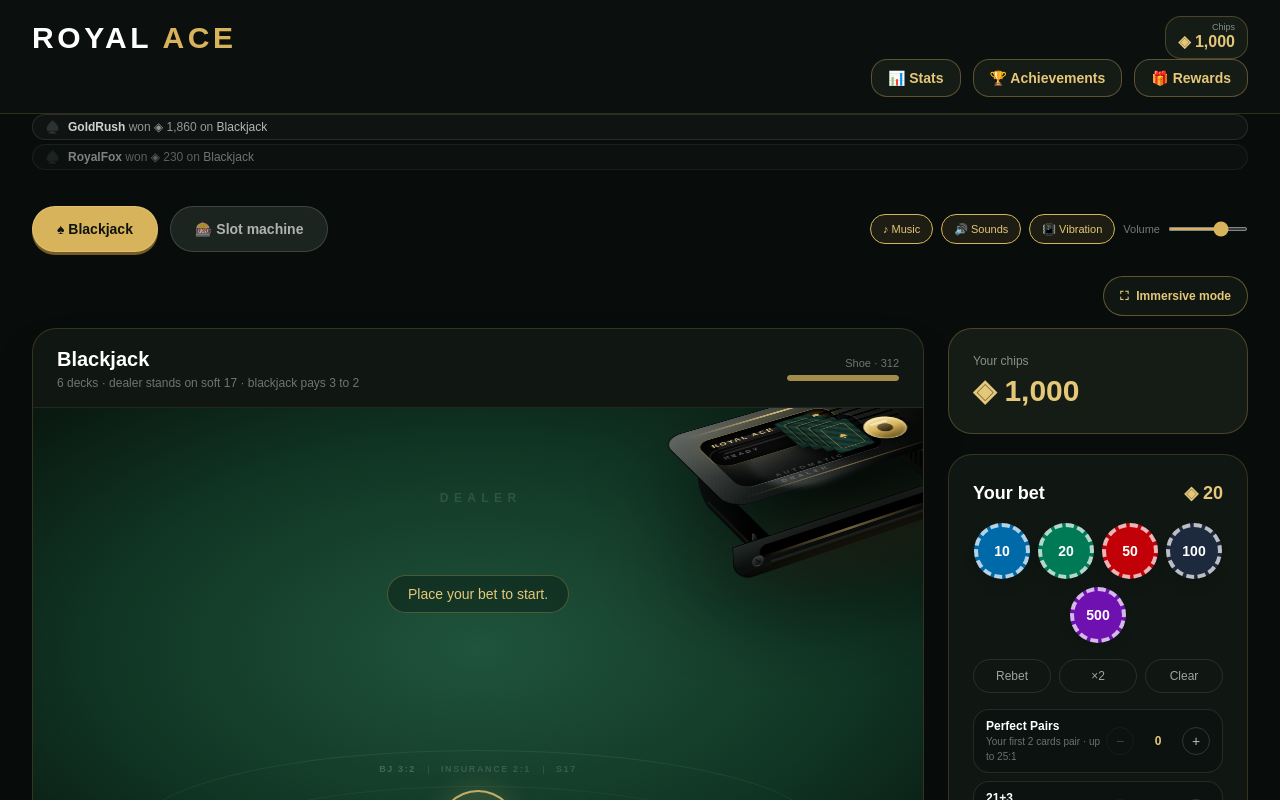
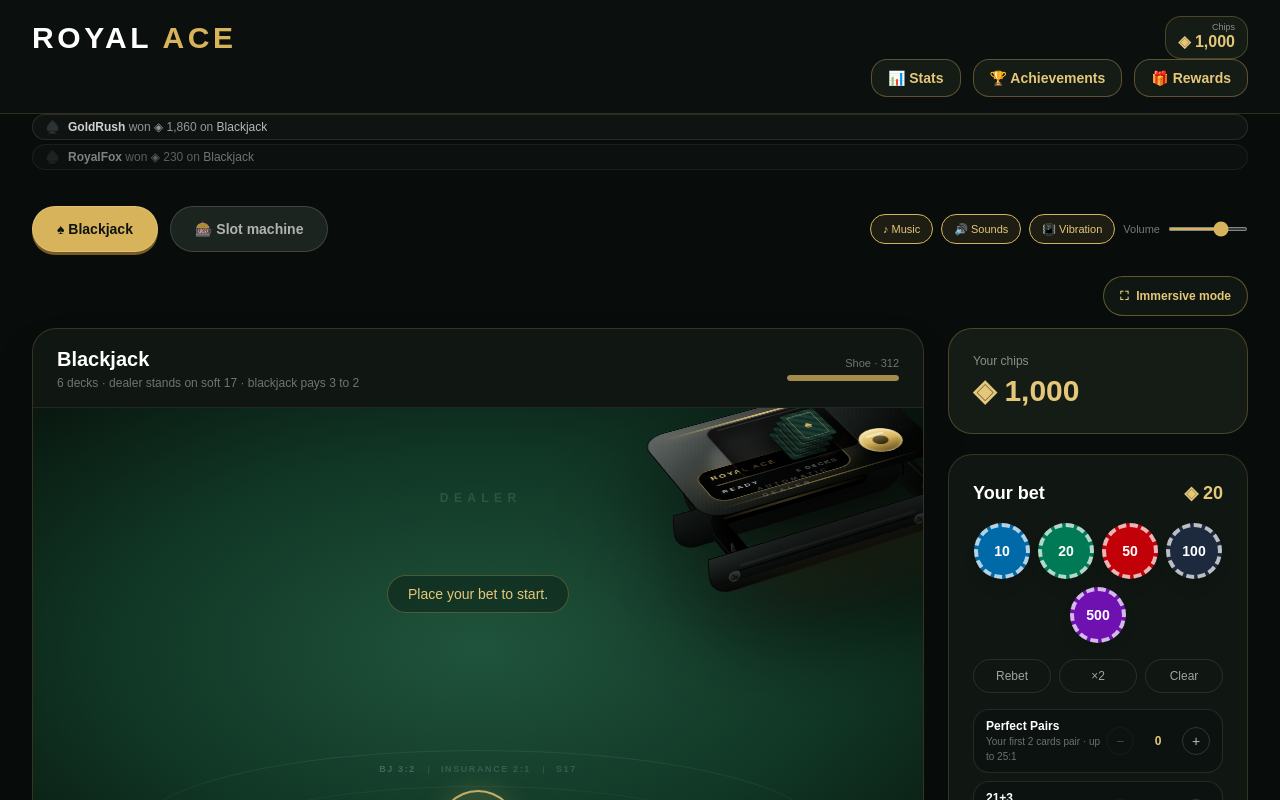
Before and after one commit to chritix7/royal-ace, a Next.js app: page / in a window 1280 px wide. Shown: the top 800 px of the page. Built offline with nearby package versions, Linux system fonts and the light colour scheme.

Commit message:
Update DealerShoe.tsx

```diff
--- a/components/DealerShoe.tsx
+++ b/components/DealerShoe.tsx
@@ -4,6 +4,33 @@ type ShoeStatus = {
   label: string;
   tone: "gold" | "green" | "red" | "orange" | "white";
 };
+
+const CARD_BG =
+  "repeating-linear-gradient(45deg, #142d27 0 5px, #1b3d33 5px 10px)";
+
+function ShoeCard({
+  className = "",
+  style,
+  children,
+}: {
+  className?: string;
+  style?: React.CSSProperties;
+  children?: React.ReactNode;
+}) {
+  return (
+    <div
+      className={`absolute h-[56px] w-[40px] rounded-[4px] border border-black/60 shadow-[0_10px_20px_rgba(0,0,0,0.6)] ${className}`}
+      style={{ background: CARD_BG, ...style }}
+    >
+      <div className="absolute inset-[5px] flex items-center justify-center rounded-[3px] border border-[#d7b45b]/40 text-[#d7b45b]">
+        ♠
+      </div>
+      <div className="absolute inset-x-[6px] top-[6px] h-[2px] rounded-full bg-white/15" />
+
+      {children}
+    </div>
+  );
+}
 
 export default function DealerShoe({
   className = "",
@@ -14,8 +41,6 @@ export default function DealerShoe({
   status?: ShoeStatus;
   dealTick?: number;
 }) {
-  const label = status.label.toLowerCase();
-
   const [cycle, setCycle] = useState<"idle" | "dispense" | "refill">("idle");
   const firstTick = useRef(true);
 
@@ -48,6 +73,7 @@ export default function DealerShoe({
     status.tone === "orange" || status.label.toLowerCase() === "dealing"
       ? "animate-pulse"
       : "";
+
   return (
     <div
       id="dealer-shoe"
@@ -58,52 +84,48 @@ export default function DealerShoe({
       <div
         className="relative"
         style={{
-          width: "280px",
-          height: "195px",
+          width: "300px",
+          height: "210px",
           transformStyle: "preserve-3d",
-          transform: "rotateX(58deg) rotateZ(-31deg)",
+          transform: "rotateX(56deg) rotateZ(-28deg)",
         }}
       >
-        {/* Ombre de contact au sol */}
+        {/* Ombre au sol */}
         <div
-          className="absolute left-0 top-16 h-[160px] w-[275px] rounded-[60px] bg-black/70 blur-3xl"
-          style={{ transform: "translateZ(-50px)" }}
+          className="absolute left-2 top-20 h-[170px] w-[290px] rounded-[70px] bg-black/75 blur-3xl"
+          style={{ transform: "translateZ(-55px)" }}
         />
 
-        {/* Halo doré sous la machine */}
+        {/* Halo or sous la machine */}
         <div
-          className="absolute left-8 top-24 h-[110px] w-[230px] rounded-full bg-[#d7b45b]/10 blur-2xl"
-          style={{ transform: "translateZ(-30px)" }}
+          className="absolute left-10 top-28 h-[110px] w-[240px] rounded-full bg-[#d7b45b]/10 blur-2xl"
+          style={{ transform: "translateZ(-35px)" }}
         />
 
         {/* Côté gauche */}
         <div
-          className="absolute left-0 top-0 h-[150px] w-[40px] rounded-l-[24px] bg-gradient-to-b from-[#0d1311] via-[#050807] to-black"
+          className="absolute left-0 top-0 h-[160px] w-[42px] rounded-l-[26px] bg-gradient-to-b from-[#111614] via-[#070b09] to-black"
           style={{
             transformOrigin: "right center",
             transform: "rotateY(-90deg)",
           }}
         >
-          <div className="absolute inset-y-5 left-[5px] w-[3px] rounded-full bg-white/[0.07]" />
-          <div className="absolute bottom-6 left-3 h-3 w-3 rounded-full border border-white/10 bg-gradient-to-b from-[#3a3f3d] to-[#0f1312]">
+          <div className="absolute inset-y-6 left-[6px] w-[2px] rounded-full bg-white/[0.08]" />
+          <div className="absolute bottom-7 left-3 h-3 w-3 rounded-full border border-white/10 bg-gradient-to-b from-[#3a3f3d] to-[#0f1312]">
             <div className="absolute left-1/2 top-1/2 h-[1px] w-[7px] -translate-x-1/2 -translate-y-1/2 rotate-45 bg-black/80" />
           </div>
         </div>
 
         {/* Côté droit */}
         <div
-          className="absolute left-[260px] top-0 h-[150px] w-[40px] rounded-r-[24px] border border-black/80 bg-gradient-to-b from-[#242b29] via-[#0e1311] to-[#020403]"
+          className="absolute left-[258px] top-0 h-[160px] w-[42px] rounded-r-[26px] border border-black/80 bg-gradient-to-b from-[#2b3230] via-[#101513] to-[#020403]"
           style={{
             transformOrigin: "left center",
             transform: "rotateY(90deg)",
           }}
         >
-          {/* Reflet métallique */}
-          <div className="absolute inset-y-5 left-[5px] w-[3px] rounded-full bg-white/20" />
-          <div className="absolute inset-y-10 left-[10px] w-[1px] rounded-full bg-white/10" />
-
-          {/* Grille de ventilation */}
-          <div className="absolute right-2 top-8 flex flex-col gap-[6px]">
+          <div className="absolute inset-y-5 left-[5px] w-[3px] rounded-full bg-gradient-to-b from-white/25 to-white/5" />
+          <div className="absolute right-3 top-9 flex flex-col gap-[6px]">
             {[0, 1, 2, 3, 4, 5].map((i) => (
               <div
                 key={i}
@@ -111,30 +133,21 @@ export default function DealerShoe({
               />
             ))}
           </div>
-
-          {/* Vis */}
-          <div className="absolute bottom-5 left-3 h-3 w-3 rounded-full border border-white/15 bg-gradient-to-b from-[#3f4543] to-[#0f1312]">
+          <div className="absolute bottom-6 left-3 h-3 w-3 rounded-full border border-white/15 bg-gradient-to-b from-[#3f4543] to-[#0f1312]">
             <div className="absolute left-1/2 top-1/2 h-[1px] w-[8px] -translate-x-1/2 -translate-y-1/2 rotate-45 bg-black/80" />
           </div>
         </div>
 
-        {/* Face avant : sortie des cartes */}
+        {/* Face avant (côté joueur) */}
         <div
-          className="absolute left-0 top-[150px] h-[42px] w-[260px] rounded-b-[24px] border border-black/80 bg-gradient-to-b from-[#2a302e] via-[#121615] to-[#020403]"
+          className="absolute left-0 top-[160px] h-[46px] w-[260px] rounded-b-[26px] border border-black/80 bg-gradient-to-b from-[#2b3230] via-[#121615] to-[#020403]"
           style={{
             transformOrigin: "top center",
             transform: "rotateX(-90deg)",
           }}
         >
-          {/* Fente de sortie */}
-          <div className="absolute inset-x-7 top-2 h-[15px] rounded-full bg-black shadow-[inset_0_4px_12px_rgba(0,0,0,0.98)]" />
-          <div className="absolute inset-x-7 top-[20px] h-[3px] rounded-full bg-gradient-to-r from-transparent via-[#e5c779]/70 to-transparent" />
-
-          {/* Moulures */}
-          <div className="mx-10 mt-[28px] h-[3px] rounded-full bg-white/[0.07]" />
-          <div className="mx-10 mt-[2px] h-[2px] rounded-full bg-black/75" />
-
-          {/* Vis */}
+          <div className="mx-8 mt-4 h-[3px] rounded-full bg-white/[0.07]" />
+          <div className="mx-8 mt-[3px] h-[2px] rounded-full bg-black/75" />
           <div className="absolute bottom-2.5 left-5 h-3 w-3 rounded-full border border-white/15 bg-gradient-to-b from-[#3f4543] to-[#0f1312]">
             <div className="absolute left-1/2 top-1/2 h-[1px] w-[8px] -translate-x-1/2 -translate-y-1/2 rotate-45 bg-black/80" />
           </div>
@@ -143,30 +156,43 @@ export default function DealerShoe({
           </div>
         </div>
 
+        {/* Face arrière : bouche de sortie côté dealer */}
+        <div
+          className="absolute left-0 top-[-14px] h-[46px] w-[260px] rounded-t-[26px] border border-black/80 bg-gradient-to-b from-[#050807] via-[#101513] to-[#1d2321]"
+          style={{
+            transformOrigin: "bottom center",
+            transform: "rotateX(90deg) translateZ(-46px)",
+          }}
+        >
+          {/* Bouche de sortie */}
+          <div className="absolute inset-x-10 top-4 h-[16px] rounded-full bg-black shadow-[inset_0_5px_14px_rgba(0,0,0,0.98)]" />
+          <div className="absolute inset-x-10 top-[22px] h-[3px] rounded-full bg-gradient-to-r from-transparent via-[#e5c779]/70 to-transparent" />
+        </div>
+
         {/* Dessus de la machine */}
         <div
-          className="absolute left-0 top-0 h-[150px] w-[260px] rounded-[24px] border border-black/80 bg-gradient-to-br from-[#39413f] via-[#181d1b] to-[#030504] shadow-[0_65px_120px_rgba(0,0,0,0.85)]"
-          style={{ transform: "translateZ(42px)" }}
+          className="absolute left-0 top-0 h-[160px] w-[260px] rounded-[26px] border border-black/80 bg-gradient-to-br from-[#3d4543] via-[#171c1a] to-[#030504] shadow-[0_70px_130px_rgba(0,0,0,0.9)]"
+          style={{ transform: "translateZ(44px)" }}
         >
-          {/* Matière métal brossé */}
+          {/* Métal brossé */}
           <div
-            className="absolute inset-0 rounded-[24px] opacity-[0.16]"
+            className="absolute inset-0 rounded-[26px] opacity-[0.18]"
             style={{
               background:
-                "repeating-linear-gradient(115deg, rgba(255,255,255,0.08) 0 1px, transparent 1px 4px)",
+                "repeating-linear-gradient(115deg, rgba(255,255,255,0.09) 0 1px, transparent 1px 4px)",
             }}
           />
 
-          {/* Reflet global */}
-          <div className="absolute inset-0 rounded-[24px] bg-gradient-to-br from-white/22 via-transparent to-black/60" />
-          <div className="absolute left-12 top-12 h-24 w-52 rotate-[-8deg] rounded-full bg-gradient-to-r from-white/22 via-white/5 to-transparent blur-[5px]" />
+          {/* Reflets */}
+          <div className="absolute inset-0 rounded-[26px] bg-gradient-to-br from-white/20 via-transparent to-black/60" />
+          <div className="absolute left-10 top-8 h-24 w-56 rotate-[-8deg] rounded-full bg-gradient-to-r from-white/20 via-white/5 to-transparent blur-[6px]" />
 
           {/* Liserés or */}
           <div className="absolute inset-x-5 top-2.5 h-[3px] rounded-full bg-gradient-to-r from-transparent via-[#e5c779]/90 to-transparent shadow-[0_0_14px_rgba(229,199,121,0.35)]" />
           <div className="absolute inset-x-5 bottom-2.5 h-[2px] rounded-full bg-gradient-to-r from-transparent via-[#d7b45b]/50 to-transparent" />
 
-          {/* Écran holographique */}
-          <div className="absolute left-6 top-6 h-14 w-[150px] rounded-2xl border border-[#e5c779]/50 bg-black/90 shadow-[inset_0_4px_18px_rgba(0,0,0,0.98),0_0_28px_rgba(215,180,91,0.18)]">
+          {/* Écran de statut */}
+          <div className="absolute bottom-5 left-5 h-14 w-[150px] rounded-2xl border border-[#e5c779]/50 bg-black/90 shadow-[inset_0_4px_18px_rgba(0,0,0,0.98),0_0_28px_rgba(215,180,91,0.18)]">
             <div className="absolute inset-x-3 top-2 flex items-center justify-between">
               <span className="text-[9px] font-black uppercase tracking-[0.22em] text-[#e5c779]">
                 Royal Ace
@@ -194,75 +220,59 @@ export default function DealerShoe({
               </span>
             </div>
 
-            {/* Lignes HUD */}
             <div className="absolute inset-x-3 top-[26px] h-[2px] rounded-full bg-gradient-to-r from-[#e5c779]/40 via-white/10 to-transparent" />
-            <div className="absolute inset-x-3 top-[32px] h-[2px] rounded-full bg-gradient-to-r from-white/10 via-white/5 to-transparent" />
-
-            {/* Reflet d’écran */}
-            <div className="absolute inset-x-4 top-3 h-4 rounded-full bg-gradient-to-b from-white/15 to-transparent" />
           </div>
 
-          {/* Grille de ventilation */}
-          <div className="absolute right-7 top-9 flex flex-col gap-[7px]">
-            {[0, 1, 2, 3, 4, 5, 6].map((i) => (
-              <div
-                key={i}
-                className="h-[3px] w-[70px] rounded-full bg-black/85 shadow-[inset_0_1px_2px_rgba(0,0,0,0.95)]"
-              />
-            ))}
+          {/* Bouton doré */}
+          <div className="absolute bottom-6 right-6 flex h-11 w-11 items-center justify-center rounded-full border border-[#e5c779]/80 bg-gradient-to-b from-[#f7e2a3] via-[#d7b45b] to-[#6f571f] shadow-[0_10px_24px_rgba(0,0,0,0.7),inset_0_1px_4px_rgba(255,255,255,0.6)]">
+            <div className="h-4 w-4 rounded-full bg-gradient-to-b from-black/50 to-black/75" />
+            <div className="absolute left-2.5 top-2 h-[4px] w-5 rounded-full bg-white/45" />
           </div>
 
-                  {/* Fenêtre des cartes */}
-        <div className="absolute bottom-6 left-6 h-[78px] w-[165px] rounded-2xl border border-white/10 bg-gradient-to-b from-white/[0.09] to-black/70 shadow-[inset_0_10px_28px_rgba(0,0,0,0.98)]">
-          <div className="absolute inset-x-4 top-2 h-[3px] rounded-full bg-white/10" />
+          {/* Puits à cartes : ouvert vers le dealer (haut) */}
+          <div className="absolute left-[62px] top-[14px] h-[96px] w-[130px] overflow-hidden rounded-t-[14px] rounded-b-[8px] border border-white/10 bg-gradient-to-b from-black/85 to-black/40 shadow-[inset_0_10px_24px_rgba(0,0,0,0.95)]">
+            {/* Vitre fumée */}
+            <div className="absolute inset-0 bg-gradient-to-b from-white/[0.07] via-transparent to-black/40" />
+            <div className="absolute inset-x-3 top-1 h-[2px] rounded-full bg-white/10" />
 
-          {/* Pile : la carte du haut est la plus proche du dealer */}
+            {/* Pile de 4 cartes identiques, carte du haut côté dealer */}
             {[0, 1, 2, 3].map((i) => {
               const isTop = i === 3;
-            const offset = (3 - i) * 9;
+              const offset = (3 - i) * 8;
 
               return (
-              <div
+                <ShoeCard
                   key={i}
-                className={`absolute h-[58px] w-[42px] rounded-[4px] border border-black/50 shadow-[0_10px_18px_rgba(0,0,0,0.55)] ${
+                  className={
                     isTop && cycle === "dispense"
                       ? "animate-shoe-top-dispense"
                       : cycle === "refill"
                         ? "animate-shoe-stack-rise"
                         : ""
-                }`}
+                  }
                   style={{
-                  right: `${8 + offset}px`,
-                  bottom: `${8 + offset}px`,
-                  transform: `translateZ(${4 + i * 5}px)`,
-                  background:
-                    "repeating-linear-gradient(45deg, #142d27 0 5px, #1b3d33 5px 10px)",
+                    right: `${10 + offset}px`,
+                    top: `${10 + offset}px`,
+                    transform: `translateZ(${3 + i * 5}px)`,
                   }}
                 >
-                <div className="absolute inset-1.5 flex items-center justify-center rounded-[3px] border border-[#d7b45b]/45 text-[#d7b45b]">
-                  ♠
-                </div>
-
                   {i === 0 && cycle === "refill" && (
-                  <div className="animate-shoe-new-card-enter absolute inset-0 rounded-[4px] border border-black/50 bg-[repeating-linear-gradient(45deg,#142d27_0_5px,#1b3d33_5px_10px)]">
-                    <div className="absolute inset-1.5 flex items-center justify-center rounded-[3px] border border-[#d7b45b]/45 text-[#d7b45b]">
+                    <div
+                      className="animate-shoe-new-card-enter absolute inset-0 rounded-[4px] border border-black/60"
+                      style={{ background: CARD_BG }}
+                    >
+                      <div className="absolute inset-[5px] flex items-center justify-center rounded-[3px] border border-[#d7b45b]/40 text-[#d7b45b]">
                         ♠
                       </div>
                     </div>
                   )}
-              </div>
+                </ShoeCard>
               );
             })}
           </div>
 
-          {/* Bouton doré */}
-          <div className="absolute bottom-8 right-8 flex h-11 w-11 items-center justify-center rounded-full border border-[#e5c779]/80 bg-gradient-to-b from-[#f7e2a3] via-[#d7b45b] to-[#6f571f] shadow-[0_10px_24px_rgba(0,0,0,0.7),inset_0_1px_4px_rgba(255,255,255,0.6)]">
-            <div className="h-4 w-4 rounded-full bg-gradient-to-b from-black/50 to-black/75" />
-            <div className="absolute left-2.5 top-2 h-[4px] w-5 rounded-full bg-white/45" />
-          </div>
-
           {/* Texte gravé */}
-          <div className="absolute bottom-3 left-1/2 -translate-x-1/2 text-[8px] font-black uppercase tracking-[0.42em] text-white/25">
+          <div className="absolute bottom-1.5 left-1/2 -translate-x-1/2 text-[8px] font-black uppercase tracking-[0.42em] text-white/25">
             Automatic Dealer
           </div>
         </div>
```
Lines whose indentation alone changed are shown as unchanged.
